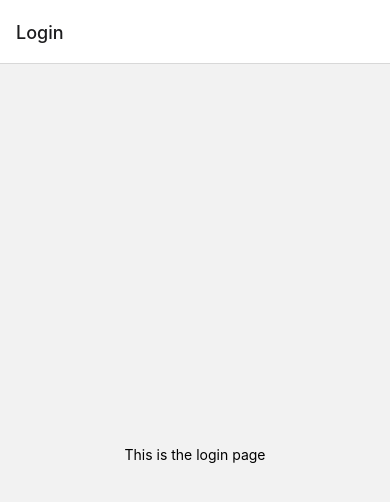
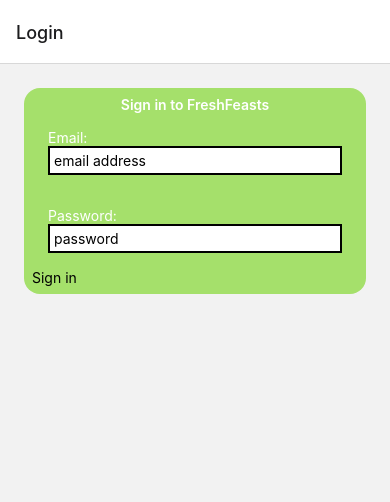
Before and after one commit to FreshFeasts/FreshFeasts, a React Native app: screen /Login in a window 390 px wide. Shown: the top 502 px of the page. Built offline with nearby package versions, Linux system fonts and the light colour scheme.

Commit message:
sign in work in progress for styling

```diff
--- /dev/null
+++ b/src/components/login/SignInComponent.jsx
@@ -0,0 +1,38 @@
+import { useContext } from "react";
+import { Text, View, StatusBar, TouchableHighlight } from "react-native";
+import InputWithLabel from "../../utilityComponent/InputComponent.jsx";
+import { LogInScreenContext } from "../../contexts/LogInScreenContext.jsx";
+
+const SignInComponent = () => {
+  const { values, onChangeHandler } = useContext(LogInScreenContext);
+  return (
+    <View className="p-6">
+      <View className ="bg-[#A5E06B] p-2 rounded-2xl">
+        <Text className="text-1xl font-semibold text-white text-center">Sign in to FreshFeasts</Text>
+        <InputWithLabel
+          label="Email:"
+          labelStyle="text-white"
+          keyboardType="email-address"
+          name="signInEmail"
+          placeholder="email address"
+          inputStyle="border-solid border-black border-2 p-1 bg-white"
+          onChangeText={onChangeHandler}
+        />
+        <InputWithLabel
+          label="Password:"
+          labelStyle="text-white"
+          secureTextEntry={true}
+          name="signInPassword"
+          placeholder="password"
+          inputStyle="border-solid border-black border-2 p-1 bg-white "
+          onChangeText={onChangeHandler}
+        />
+        <TouchableHighlight>
+          <Text>Sign in</Text>
+        </TouchableHighlight>
+      </View>
+    </View>
+  );
+};
+
+export default SignInComponent;
--- a/src/screens/LoginScreen.js
+++ b/src/screens/LoginScreen.js
@@ -1,13 +1,18 @@
 import { Text, View, StatusBar } from "react-native";
 import { LogInScreenContextProvider } from "../contexts/LogInScreenContext.jsx";
+import SignInComponent from "../components/login/SignInComponent.jsx";
 
 const LoginScreen = ({ navigation }) => {
   return (
     <LogInScreenContextProvider>
-      <View className="flex-1 items-center justify-center">
-        <Text>This is the login page</Text>
-      </View>
+      <SignInComponent />
     </LogInScreenContextProvider>
   );
 };
 export default LoginScreen;
+
+{
+  /* <View className="flex-1 items-center justify-center">
+  <Text>This is the login screen?</Text>
+</View>; */
+}
--- /dev/null
+++ b/src/utilityComponent/InputComponent.jsx
@@ -0,0 +1,19 @@
+import { Text, View, StatusBa, TextInput } from "react-native";
+const InputWithLabel = ({ label,labelStyle,inputStyle,...otherProps }) => {
+  return (
+    <View className="flex-column p-4">
+      <Text className={labelStyle? labelStyle:''}>{label}</Text>
+      <TextInput className={inputStyle? inputStyle:''} {...otherProps}/>
+    </View>
+  )
+};
+// An Example of what props can be sent
+{/* <InputWithLabel
+label="Email"
+keyboardType="email-address"
+name="signInEmail"
+value={values.signInEmail}
+placeholder="email address"
+onChangeText={onChangeHandler}
+/> */}
+export default InputWithLabel;
```
